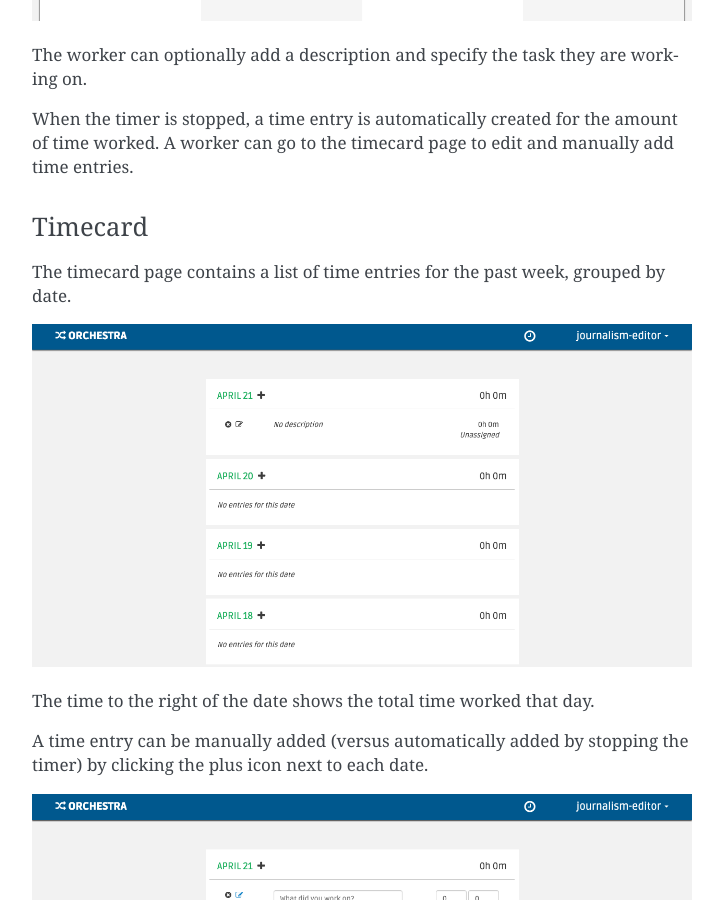
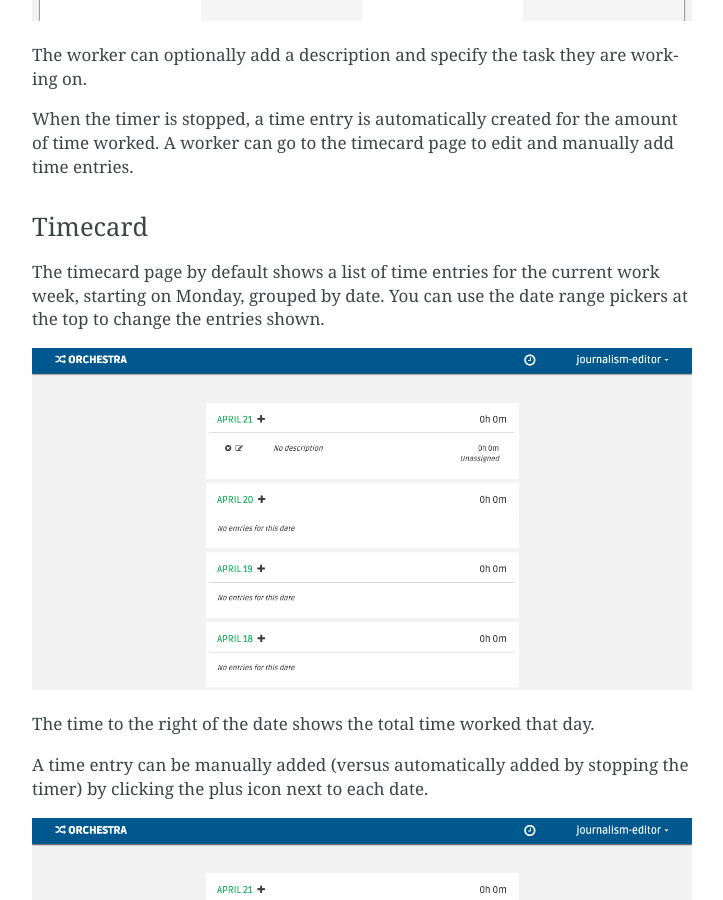
Before and after one commit to b12io/orchestra, a Sphinx documentation site: the page built from docs/source/features.rst, in a window 1280 px wide and 900 px high, scrolled down 840 px. Shown: the whole window, without its empty margins (388-1111 px from the left). Built offline with Sphinx 7.4.7, drawn with Linux system fonts in a browser that asks for light colours.

Commit message:
Update time card

```diff
--- a/docs/source/features.rst
+++ b/docs/source/features.rst
@@ -34,8 +34,9 @@ manually add time entries.
 Timecard
 ========
 
-The timecard page contains a list of time entries for the past week, grouped
-by date.
+The timecard page by default shows a list of time entries for the current
+work week, starting on Monday, grouped by date. You can use the date range
+pickers at the top to change the entries shown.
 
 .. image:: ../static/img/time_tracking/timecard.png
 
```
